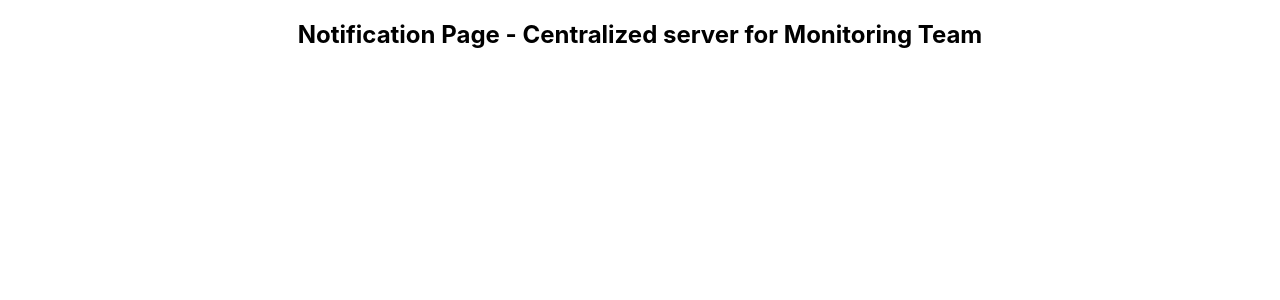
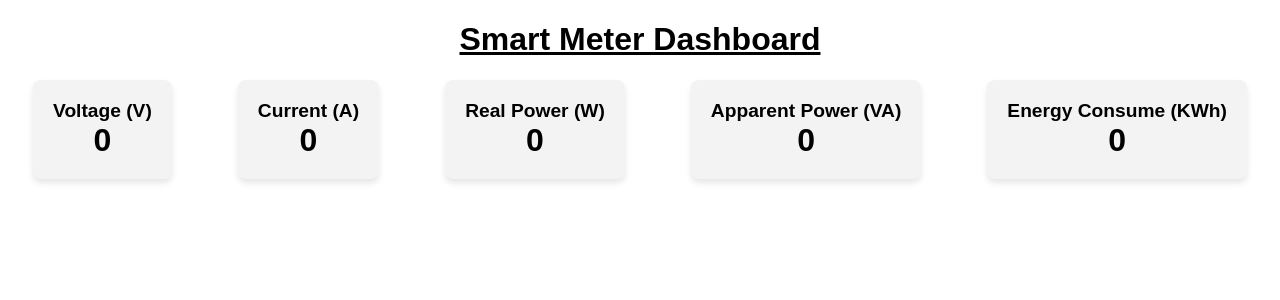
Before and after one commit to Vipin019/smart-meter-security, a React (Create React App) app in the folder client/: page /user in a window 1280 px wide. Shown: the top 300 px of the page. Built offline with nearby package versions, Linux system fonts and the light colour scheme; no server answers.

Commit message:
User interface contributed by Prince

```diff
--- a/client/src/App.css
+++ b/client/src/App.css
@@ -1,38 +1,31 @@
+/* Written by Prince Kumar (20UEE058) */
+
 .App {
+  text-align: center;
+  font-family: Arial, sans-serif;
+}
+
+.meter-container {
+  display: flex;
+  justify-content: space-around;
+  margin-top: 20px;
+}
+
+.meter-card {
+  background-color: #f3f3f3;
+  padding: 20px;
+  border-radius: 8px;
+  box-shadow: 0 4px 6px rgba(0, 0, 0, 0.1);
   text-align: center;
 }
 
-.App-logo {
-  height: 40vmin;
-  pointer-events: none;
+h2 {
+  font-size: 1.2rem;
+  margin: 0;
 }
 
-@media (prefers-reduced-motion: no-preference) {
-  .App-logo {
-    animation: App-logo-spin infinite 20s linear;
-  }
+p {
+  font-size: 2rem;
+  font-weight: 700;
+  margin: 0;
 }
-
-.App-header {
-  background-color: #282c34;
-  min-height: 100vh;
-  display: flex;
-  flex-direction: column;
-  align-items: center;
-  justify-content: center;
-  font-size: calc(10px + 2vmin);
-  color: white;
-}
-
-.App-link {
-  color: #61dafb;
-}
-
-@keyframes App-logo-spin {
-  from {
-    transform: rotate(0deg);
-  }
-  to {
-    transform: rotate(360deg);
-  }
-}
--- a/client/src/App.js
+++ b/client/src/App.js
@@ -6,8 +6,8 @@ import Data from "./data";
 function App() {
   return (
     <div className="App">
-      <Notification />
-      {/* <Data /> */}
+      {/* <Notification /> */}
+      <Data />
     </div>
   );
 }
--- a/client/src/data.jsx
+++ b/client/src/data.jsx
@@ -1,4 +1,5 @@
 import React, { useState, useEffect } from "react";
+import MeterCard from "./meterCard";
 
 const Data = () => {
   const [updatedData, setUpdatedData] = useState({
@@ -26,12 +27,22 @@ const Data = () => {
   }, []);
   return (
     <div>
-      <h2>Smart Meter Reading</h2>
+      {/* <h2>Smart Meter Reading</h2> */}
+      <h1><u>Smart Meter Dashboard</u></h1>
       {updatedData && (
-        <div>
-          <p>Voltage: {updatedData.vrms} and Currrent: {updatedData.irms}</p>
-          <p>Real Power: {updatedData.realPower} and Apparent Powet: {updatedData.apparentPower}  Kwh: {updatedData.kwh}</p>
+        // <div>
+        //   <p>Voltage: {updatedData.vrms} and Currrent: {updatedData.irms}</p>
+        //   <p>Real Power: {updatedData.realPower} and Apparent Powet: {updatedData.apparentPower}  Kwh: {updatedData.kwh}</p>
 
+        // </div>
+
+        // contributed by Prince Kumar (20UEE05)
+        <div className="meter-container">
+          <MeterCard title="Voltage (V)" value={updatedData.vrms} />
+          <MeterCard title="Current (A)" value={updatedData.irms} />
+          <MeterCard title="Real Power (W)" value={updatedData.realPower} />
+          <MeterCard title="Apparent Power (VA)" value={updatedData.apparentPower} />
+          <MeterCard title="Energy Consume (KWh)" value={updatedData.kwh} />
         </div>
       )}
     </div>
--- /dev/null
+++ b/client/src/meterCard.js
@@ -0,0 +1,14 @@
+// created by Prince Kumar (20UEE058)
+
+import React from 'react';
+
+function MeterCard({ title, value }) {
+  return (
+    <div className="meter-card">
+      <h2>{title}</h2>
+      <p>{value}</p>
+    </div>
+  );
+}
+
+export default MeterCard;
```
